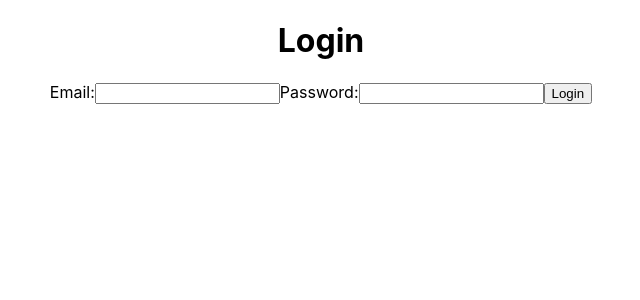
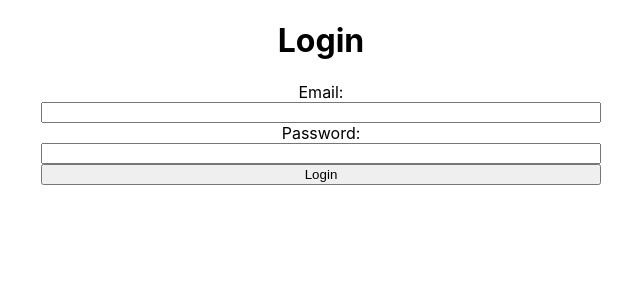
Before and after one commit to friendly-misanthrope/loginAndReg, a React (Create React App) app in the folder client/: page /login in a window 1280 px wide. Shown: the top 300 px of the page, without its empty margins (319-959 px from the left). Built offline with nearby package versions, Linux system fonts and the light colour scheme.

Commit message:
implemented login functionality, fixed bug in login controller where app wasn't awaiting bcrypt comparison

```diff
--- a/client/src/App.css
+++ b/client/src/App.css
@@ -2,7 +2,7 @@
   text-align: center;
 }
 
-.user-form {
+form {
   display: flex;
   flex-direction: column;
   width: 35rem;
--- a/client/src/components/login.jsx
+++ b/client/src/components/login.jsx
@@ -4,7 +4,7 @@ import axios from 'axios'
 
 const Login = (props) => {
 
-  const [user, setUser] = useState({
+  const [userLogin, setUserLogin] = useState({
     email: '',
     password: ''
   })
@@ -14,13 +14,13 @@ const Login = (props) => {
   const navigate = useNavigate()
 
   const changeHandler = (e) => {
-    setUser(prevState => { return { ...prevState, [e.target.name]: e.target.value } })
+    setUserLogin(prevState => { return { ...prevState, [e.target.name]: e.target.value } })
   }
 
   const sumbitHandler = (e) => {
     e.preventDefault()
 
-    axios.post(`http://localhost:8000/api/login`, user, {
+    axios.post(`http://localhost:8000/api/login`, userLogin, {
       withCredentials: true
     })
       .then((res) => {
@@ -28,7 +28,7 @@ const Login = (props) => {
         navigate('/dashboard')
       })
       .catch((err) => {
-        setErrors(err.response.data.error.errors)
+        setErrors(err.response.data)
       })
   }
   return (
@@ -36,18 +36,13 @@ const Login = (props) => {
       <h1>Login</h1>
       <form onSubmit={sumbitHandler}>
         <label htmlFor="email">Email:</label>
-        <input type="text" name="email" onChange={changeHandler} value={user.email}/>
-        {
-          errors.email ?
-            <span>{errors.email.message}</span>
-            :null
-        }
+        <input type="text" name="email" onChange={changeHandler} value={userLogin.email}/>
 
         <label htmlFor="password">Password:</label>
-        <input type="password" name="password" onChange={changeHandler} value={user.password} />
+        <input type="password" name="password" onChange={changeHandler} value={userLogin.password} />
         {
-          errors.password ?
-            <span>{errors.password.message}</span>
+          errors ?
+            <span>{errors.message}</span>
             :null
         }
 
```
Also changed, not shown: 1 other file (tests, documents, lock files or other folders).
